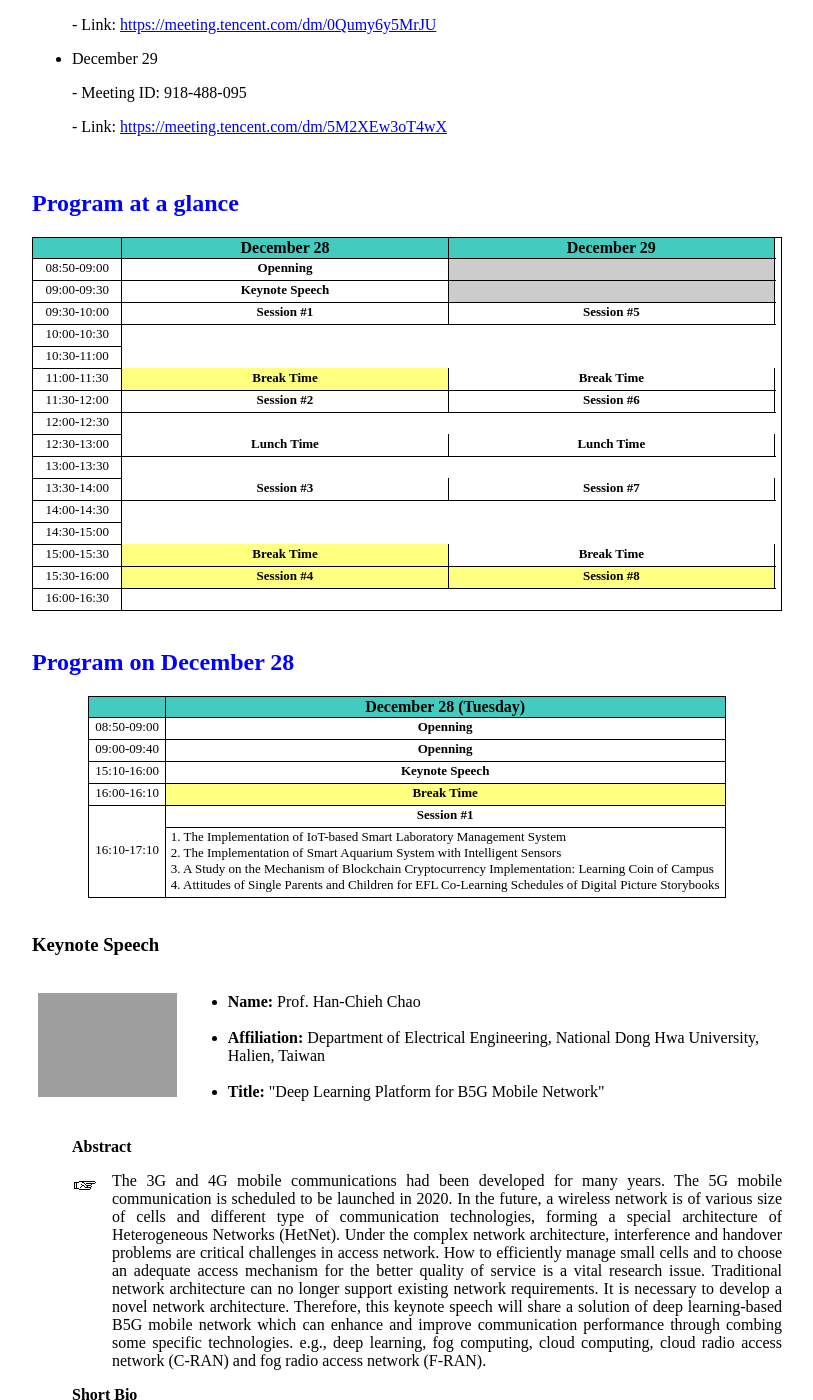
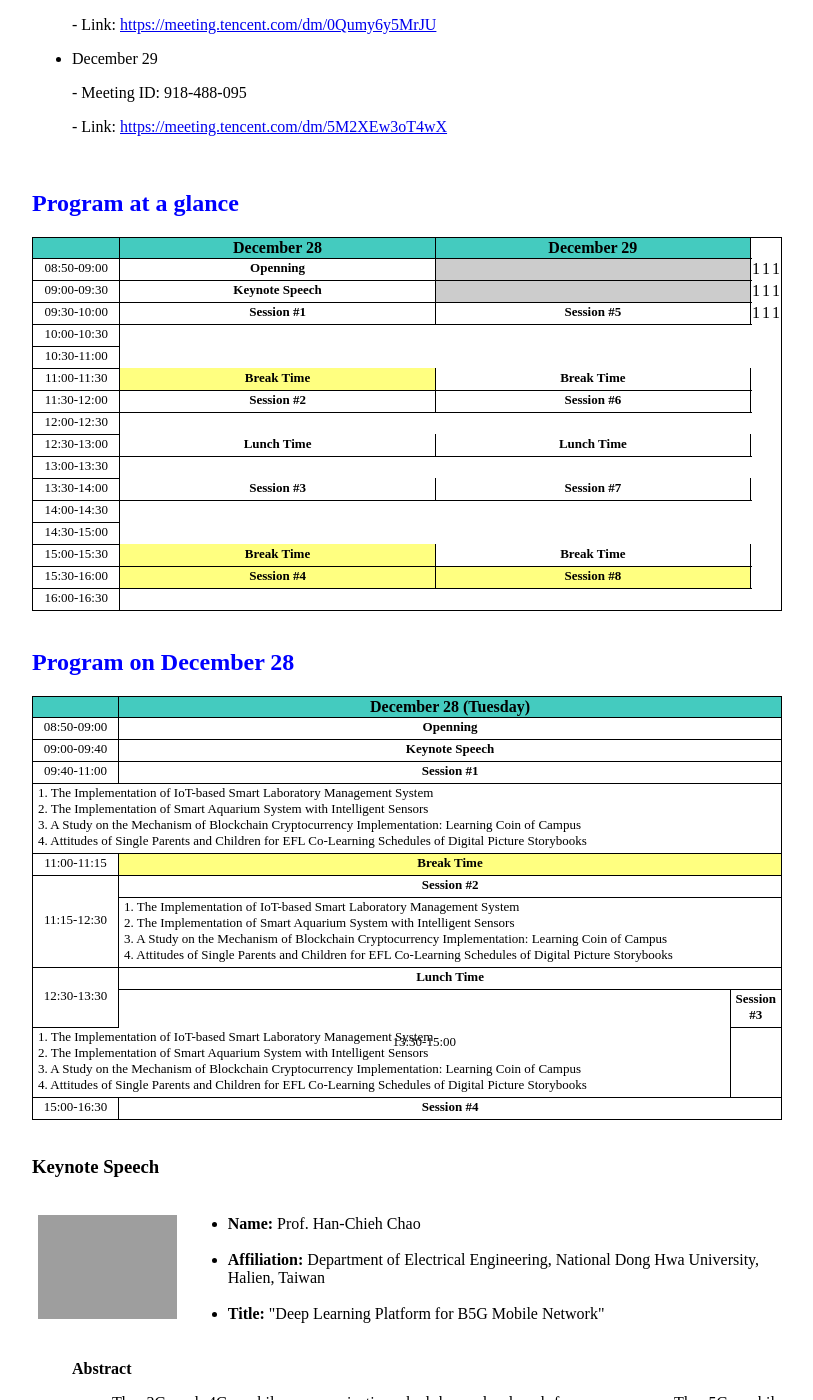
Before and after one commit to icea-conf/2021, a Jekyll site: the page built from program/index.html, in a window 1280 px wide and 1400 px high, scrolled down 589 px. Shown: the whole window, without its empty margins (233-1046 px from the left). Built offline with Jekyll 4.4.1, drawn with Linux system fonts in a browser that asks for light colours.

Commit message:
Update index.html

```diff
--- a/program/index.html
+++ b/program/index.html
@@ -36,9 +36,9 @@ title: ACM ICEA 2021
                               <td class="tcontent4" width="44%" rowspan="2" colspan="2" style="background-color:#CCCCCC"></td>
                          </tr>
                          <tr>
-                              <td></td>
-                              <td></td>
-                              <td></td>
+                              <td>1</td>
+                              <td>1</td>
+                              <td>1</td>
                          </tr>
 
 
@@ -49,9 +49,9 @@ title: ACM ICEA 2021
                               <td class="tcontent4" width="44%" rowspan="2" colspan="2"style="background-color:#CCCCCC"></td>
                          </tr>
                          <tr>
-                              <td></td>
-                              <td></td>
-                              <td></td>
+                              <td>1</td>
+                              <td>1</td>
+                              <td>1</td>
                          </tr>
 
 
@@ -62,9 +62,9 @@ title: ACM ICEA 2021
                               <td class="tcontent4" width="44%" rowspan="2" colspan="2"><b>Session #5</b></td>
                          </tr>
                          <tr>
-                              <td></td>
-                              <td></td>
-                              <td></td>
+                              <td>1</td>
+                              <td>1</td>
+                              <td>1</td>
                          </tr>
 
 
@@ -244,21 +244,11 @@ title: ACM ICEA 2021
 
                          <tr>
                               <td class="tcontent4">09:00-09:40</td>
-                              <td class="tcontent4" colspan="4"><b>Openning</b></td>
-                         </tr>
-
-                         <tr>
-                              <td class="tcontent4">15:10-16:00</td>
                               <td class="tcontent4" colspan="4"><b>Keynote Speech</b></td>
                          </tr>
 
                          <tr>
-                              <td class="tcontent4">16:00-16:10</td>
-                              <td class="tcontent5" colspan="4"><b>Break Time</b></td>
-                         </tr>
-
-                         <tr>
-                              <td class="tcontent4" rowspan="2">16:10-17:10</td>
+                              <td class="tcontent4">09:40-11:00</td>
                               <td class="tcontent4" colspan="4"><b>Session #1</b></td>
                          </tr>
                          <tr>
@@ -268,6 +258,44 @@ title: ACM ICEA 2021
                                    <a>3. A Study on the Mechanism of Blockchain Cryptocurrency Implementation: Learning Coin of Campus</a></br>
                                    <a>4. Attitudes of Single Parents and Children for EFL Co-Learning Schedules of Digital Picture Storybooks</a>
                               </td>
+                         </tr>
+
+                         <tr>
+                              <td class="tcontent4">11:00-11:15</td>
+                              <td class="tcontent5" colspan="4"><b>Break Time</b></td>
+                         </tr>
+
+                         <tr>
+                              <td class="tcontent4" rowspan="2">11:15-12:30</td>
+                              <td class="tcontent4" colspan="4"><b>Session #2</b></td>
+                         </tr>
+                         <tr>
+                              <td class="tcontent7" colspan="4">
+                                   <a>1. The Implementation of IoT-based Smart Laboratory Management System</a></br>
+                                   <a>2. The Implementation of Smart Aquarium System with Intelligent Sensors</a></br>
+                                   <a>3. A Study on the Mechanism of Blockchain Cryptocurrency Implementation: Learning Coin of Campus</a></br>
+                                   <a>4. Attitudes of Single Parents and Children for EFL Co-Learning Schedules of Digital Picture Storybooks</a>
+                              </td>
+                         </tr>
+                         <tr>
+                              <td class="tcontent4" rowspan="2">12:30-13:30</td>
+                              <td class="tcontent4" colspan="4"><b>Lunch Time</b></td>
+                         </tr>
+                         <tr>
+                              <td class="tcontent4" rowspan="2">13:30-15:00</td>
+                              <td class="tcontent4" colspan="4"><b>Session #3</b></td>
+                         </tr>
+                         <tr>
+                              <td class="tcontent7" colspan="4">
+                                   <a>1. The Implementation of IoT-based Smart Laboratory Management System</a></br>
+                                   <a>2. The Implementation of Smart Aquarium System with Intelligent Sensors</a></br>
+                                   <a>3. A Study on the Mechanism of Blockchain Cryptocurrency Implementation: Learning Coin of Campus</a></br>
+                                   <a>4. Attitudes of Single Parents and Children for EFL Co-Learning Schedules of Digital Picture Storybooks</a>
+                              </td>
+                         </tr>
+                         <tr>
+                              <td class="tcontent4" rowspan="2">15:00-16:30</td>
+                              <td class="tcontent4" colspan="4"><b>Session #4</b></td>
                          </tr>
                     </tbody>
                </table>
```
